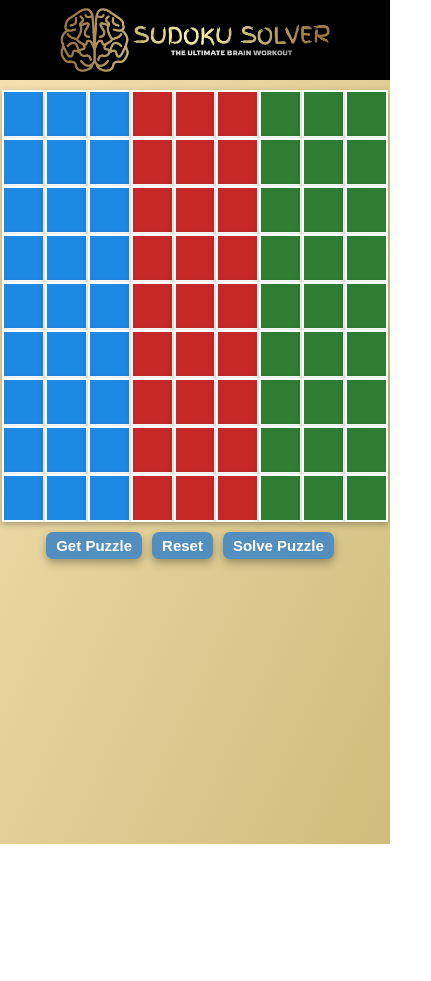
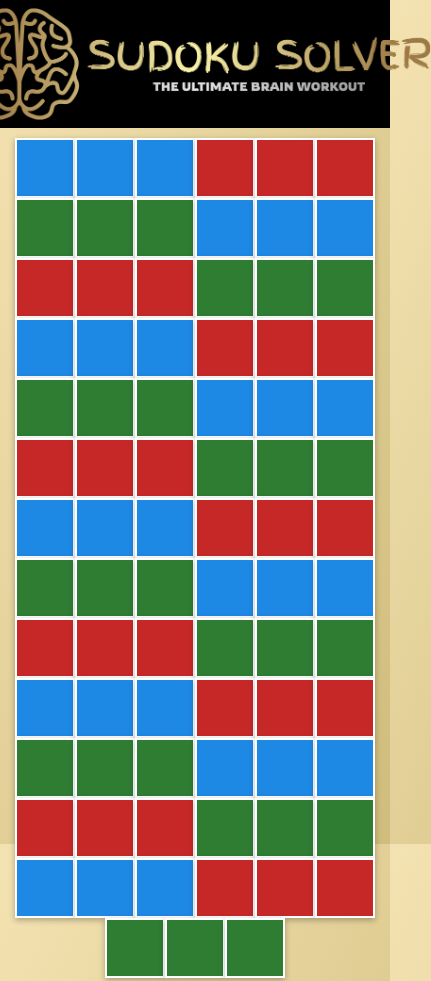
Before and after one commit to SoumyoHalder/Sudoku_Solver, a plain HTML site: page index.html in a window 390 px wide. Shown: the top 981 px of the page, 431 px wide, since content can reach past the window. Before the commit the page ends 844 px from the top, so only its background shows below. Drawn offline with Linux system fonts and the light colour scheme.

Commit message:
Removed media queries

```diff
--- a/index.html
+++ b/index.html
@@ -131,53 +131,6 @@
   }
 
 
-
-  /* Media Queries */
-
-  @media only screen and (max-width: 1500px) {
-    .header_area img {
-        height: 7rem;
-      }
-
-    .sudoku_grid div {
-      font-size: 20px;
-      width: 4rem;
-    height: 3rem;
-  }
-
-
-    .Buttons button {
-      font-size: 15px;
-      padding: 5px 10px;
-    }
-  }
-
-  @media only screen and (max-width: 960px) {
-    .header_area img {
-        height: 6rem;
-      }
-
-    .sudoku_grid div {
-      font-size: 20px;
-      width: 4rem;
-    height: 3rem;
-  }
-
-
-    .Buttons button {
-      font-size: 15px;
-      padding: 5px 10px;
-    }
-  }
-  @media only screen and (max-width: 577px) {
-    .header_area img {
-        height: 4rem;
-      }
-    .sudoku_grid div {
-      font-size: 20px;
-      max-width: 11%;
-      max-height: 3rem;
-  }
 
 
     .Buttons button {
```
